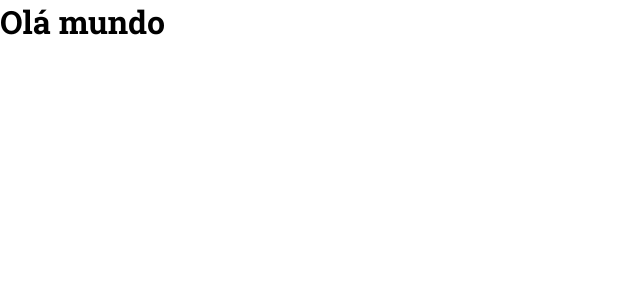
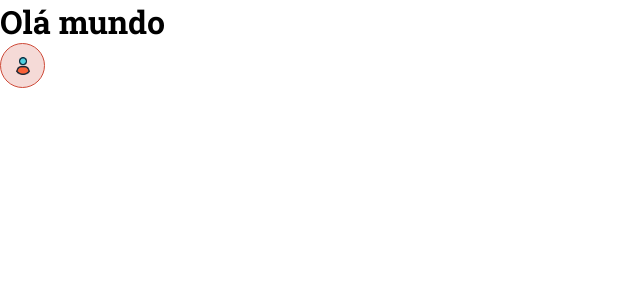
Before and after one commit to Lua-programmer/Meta-Service, a React (Vite) app in the folder frontend/: page / in a window 1280 px wide. Shown: the top 300 px of the page, without its empty margins (0-640 px from the left). Built offline with nearby package versions, Linux system fonts and the light colour scheme.

Commit message:
first component

```diff
--- a/frontend/src/App.tsx
+++ b/frontend/src/App.tsx
@@ -1,7 +1,12 @@
+import NotificationButton from "./components/NotificationButton"
+
 function App() {
 
   return (
+    <>
     <h1>Olá mundo</h1>
+    <NotificationButton />
+    </>
   )
 }
 
--- /dev/null
+++ b/frontend/src/components/NotificationButton/index.tsx
@@ -0,0 +1,14 @@
+import icon from '../../assets/images/icon.png'
+
+import './styles.css'
+
+function NotificationButton(){
+    return (
+
+        <div className="ms-red-btn">
+            <img src={icon} alt="Notificar funcionário" />
+        </div>
+    )
+}
+
+export default NotificationButton
--- /dev/null
+++ b/frontend/src/components/NotificationButton/styles.css
@@ -0,0 +1,15 @@
+.ms-red-btn {
+    width: 45px;
+    height: 45px;
+    border-radius: 50%;
+    border: 1px solid #ce4937;
+    background: rgba(206, 73, 55, 0.2);
+    display: flex;
+    align-items: center;
+    justify-content: center;
+    cursor: pointer;
+}
+
+.ms-red-btn img {
+    width: 22px;
+}
```
Also changed, not shown: frontend/src/assets/images/icon.png (added), frontend/src/assets/images/logo.png (added).
